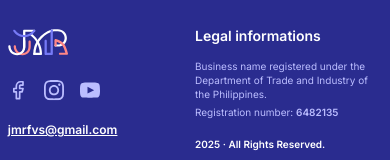
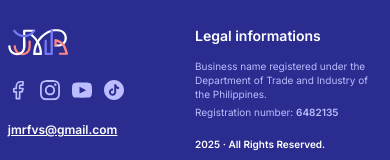
Before and after one commit to EricBARBEAU/jmr-vs, a React (Create React App) app in the folder my-app/: page / in a window 390 px wide. Shown: the part 4566-4726 px from the top of the page. Built offline with nearby package versions, Linux system fonts and the light colour scheme; a web font is replaced by a local one.

Commit message:
add tiktok

```diff
--- a/my-app/src/css/elements/footer.scss
+++ b/my-app/src/css/elements/footer.scss
@@ -99,6 +99,10 @@
 			gap: 16px;
 			padding: 10px 0px 0px;
 
+			@media screen and (max-width: 680px) {
+				gap: 12px;
+			}
+
 			.social_link {
 				width: 20px;
 				height: 20px;
--- a/my-app/src/modules/elements/footer.js
+++ b/my-app/src/modules/elements/footer.js
@@ -2,6 +2,7 @@ import jmr_logo from '../../img/jmr-logo_ondark.svg';
 import facebook from '../../img/logo_footer-facebook.svg';
 import instagram from '../../img/logo_footer-instagram.svg';
 import youtube from '../../img/logo_footer-youtube.svg';
+import tiktok from '../../img/logo_footer-tiktok.svg';
 
 import { Link } from "react-router-dom";
 
@@ -19,6 +20,9 @@ function Footer() {
           </a>
           <a href="https://www.youtube.com/@JMRvisas" className="social_link social_link-yt" alt="Youtube">
             <img src={youtube} className="" alt="Youtube logo" />
+          </a>
+          <a href="https://www.tiktok.com/@jmrvisaservices" className="social_link social_link-tt" alt="Tik Tok">
+            <img src={tiktok} className="" alt="TikTok logo" />
           </a>
         </div>
         <div className="footer_email">
```
Also changed, not shown: my-app/src/img/logo_footer-tiktok.svg (added).
